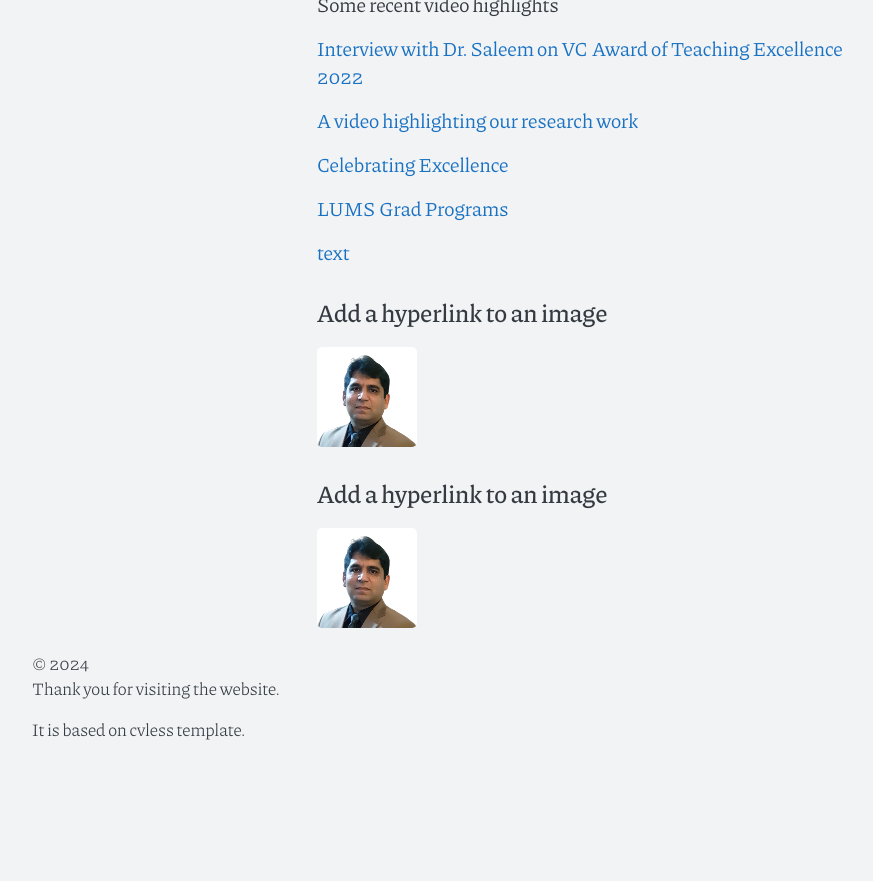
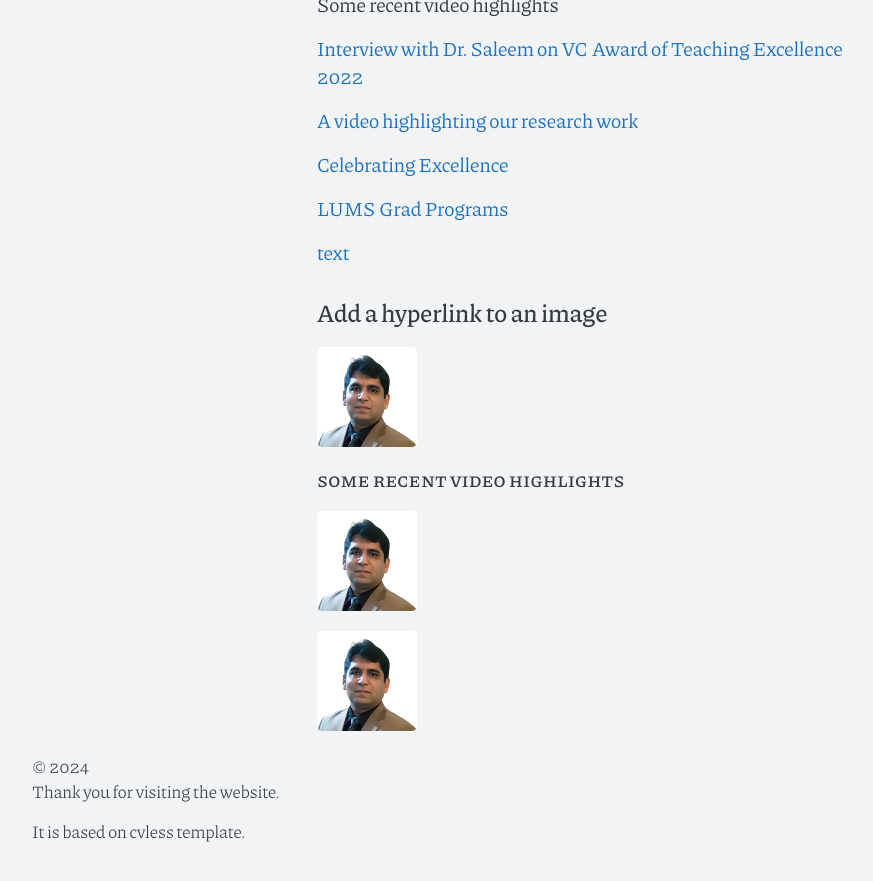
Before and after one commit to rahmanszsaleem/rahmanszsaleem.github.io, a Jekyll site: the page index.html, which Jekyll copies as it is, in a window 1280 px wide and 900 px high, scrolled down 999 px. Shown: the top 881 px of the window, without its empty margins (50-923 px from the left). Built offline with Jekyll 4.4.1, drawn with Linux system fonts in a browser that asks for light colours; before the commit the page ends 1796 px from its top, so only the background shows below that.

Commit message:
Update index.html

```diff
--- a/index.html
+++ b/index.html
@@ -107,8 +107,12 @@
 <p><a href="https://orgchem.lums.edu.pk/index.php/research/">
 <img src="assets/files/photo.png"  width="100" height="100">
 </a></p>
-<h2>Add a hyperlink to an image</h2>
+
+<h3>Some recent video highlights</h3>
 <p><a href="https://orgchem.lums.edu.pk/index.php/research/">
+<img src="assets/files/photo.png"  width="100" height="100">
+</a>
+<a href="https://orgchem.lums.edu.pk/index.php/research/">
 <img src="assets/files/photo.png"  width="100" height="100">
 </a></p>
 
```
